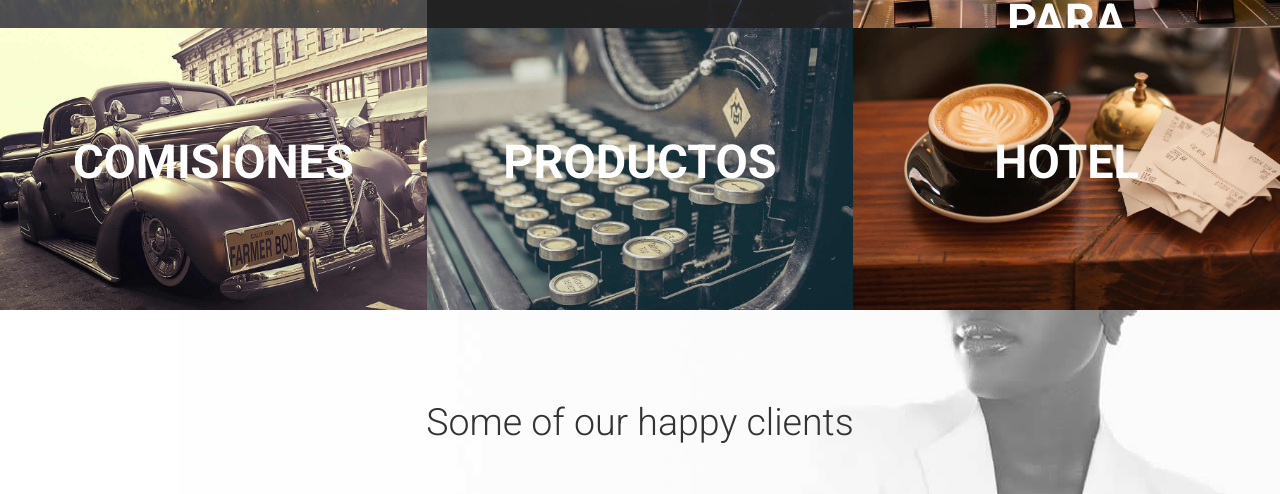
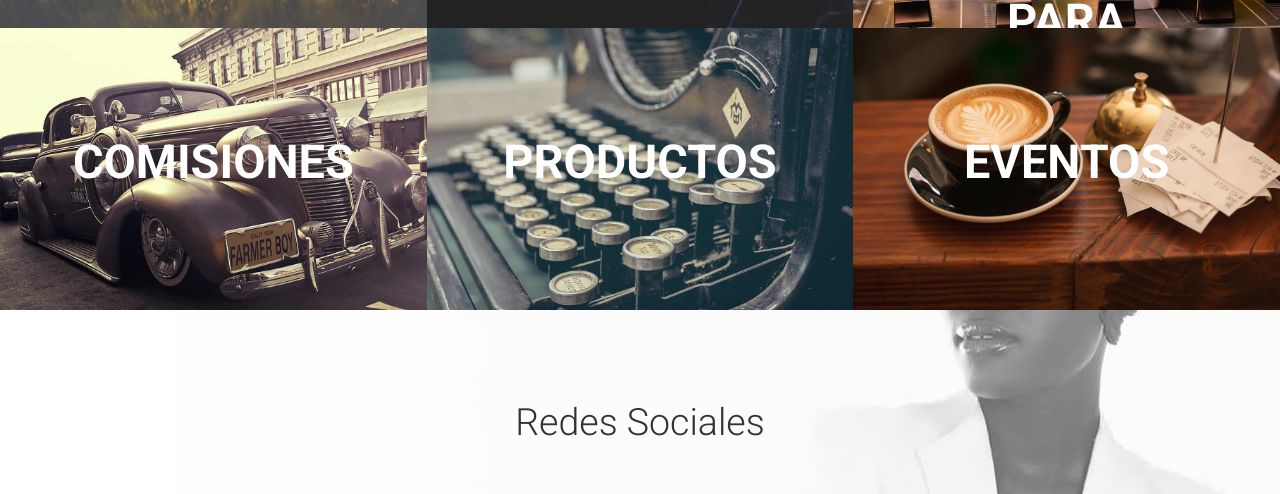
Before and after one commit to JoseRodriguezDesing/Gellery, a plain HTML site: page index.html in a window 1280 px wide. Shown: the part 1360-1854 px from the top of the page. Drawn offline with Linux system fonts and the light colour scheme.

Commit message:
Update index.html

```diff
--- a/index.html
+++ b/index.html
@@ -206,7 +206,7 @@
      <figure class="effect-oscar  wowload fadeInUp">
         <img src="images/portfolio/6.jpg" alt="img01"/>
         <figcaption>
-            <h2>hotel</h2>
+            <h2>Eventos</h2>
             <p>Lily likes to play with crayons and pencils<br>
             <a href="images/portfolio/6.jpg" title="1" data-gallery>View more</a></p>
         </figcaption>
@@ -217,7 +217,7 @@
 
 
 <div id="partners" class="container spacer ">
-	<h2 class="text-center  wowload fadeInUp">Some of our happy clients</h2>
+	<h2 class="text-center  wowload fadeInUp">Redes Sociales</h2>
   <div class="clearfix">
     <div class="col-sm-6 partners  wowload fadeInLeft">
          <img src="images/partners/1.jpg" alt="partners">
```
